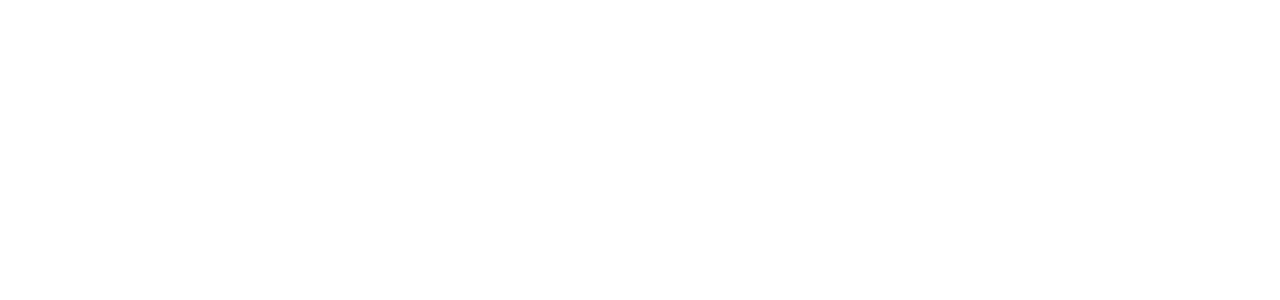
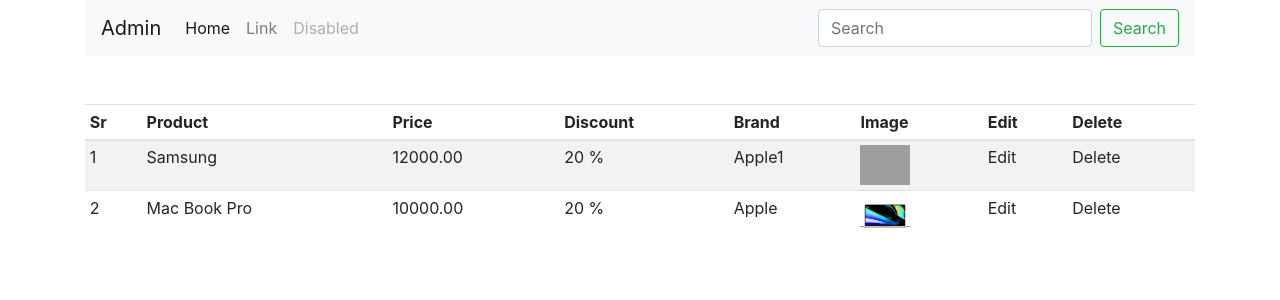
Before and after one commit to safwanvk/shop, a Flask app: page /admin in a window 1280 px wide. Before the commit the part shown is empty. Shown: the top 300 px of the page. Run offline with Flask 2, Linux system fonts and the light colour scheme; a user stored in the database is signed in; data comes from the database, SQL or seed files in the repository; both versions use the stored data as it was after the commit; some libraries are stand-ins or nearby versions; grey boxes are pictures that could not be loaded.

Commit message:
:zap:Set view product in admin page

```diff
--- a/shop/admin/routes.py
+++ b/shop/admin/routes.py
@@ -6,6 +6,7 @@
 from .forms import RegistrationForm, LoginForm
 from .models import User
 from .. import app, db, bcrypt
+from ..products.models import Product
 
 
 @app.route('/')
@@ -18,7 +19,8 @@
     if 'email' not in session:
         flash(f'Please login first', 'danger')
         return redirect(url_for('login'))
-    return render_template('admin/index.html')
+    products = Product.query.all()
+    return render_template('admin/index.html', products=products)
 
 
 @app.route('/register', methods=['GET', 'POST'])
--- a/shop/templates/admin/_messages.html
+++ b/shop/templates/admin/_messages.html
@@ -1,9 +1,9 @@
 {% with messages = get_flashed_messages(with_categories=true) %}
   {% if messages %}
-    <ul class="flashes">
+    <div class="flashes">
       {% for category, message in messages %}
-        <li class="{{ category }}">{{ message }}</li>
+        <div class="{{ category }}">{{ message }}</div>
       {% endfor %}
-    </ul>
+    </div>
   {% endif %}
 {% endwith %}
--- a/shop/templates/admin/index.html
+++ b/shop/templates/admin/index.html
@@ -1,4 +1,58 @@
 {% extends 'base.html' %}
 {% block content %}
 {% include 'admin/_messages.html' %}
+<div class="container">
+    <nav class="navbar navbar-expand-lg navbar-light bg-light">
+  <a class="navbar-brand" href="#">Admin</a>
+  <button class="navbar-toggler" type="button" data-toggle="collapse" data-target="#navbarTogglerDemo02" aria-controls="navbarTogglerDemo02" aria-expanded="false" aria-label="Toggle navigation">
+    <span class="navbar-toggler-icon"></span>
+  </button>
+
+  <div class="collapse navbar-collapse" id="navbarTogglerDemo02">
+    <ul class="navbar-nav mr-auto mt-2 mt-lg-0">
+      <li class="nav-item active">
+        <a class="nav-link" href="#">Home <span class="sr-only">(current)</span></a>
+      </li>
+      <li class="nav-item">
+        <a class="nav-link" href="#">Link</a>
+      </li>
+      <li class="nav-item">
+        <a class="nav-link disabled" href="#">Disabled</a>
+      </li>
+    </ul>
+    <form class="form-inline my-2 my-lg-0">
+      <input class="form-control mr-sm-2" type="search" placeholder="Search">
+      <button class="btn btn-outline-success my-2 my-sm-0" type="submit">Search</button>
+    </form>
+  </div>
+</nav>
+</div>
+<div class="container mt-5">
+    <table class="table table-sm table-condensed table-striped">
+        <thead>
+          <th>Sr</th>
+          <th>Product</th>
+          <th>Price</th>
+          <th>Discount</th>
+          <th>Brand</th>
+          <th>Image</th>
+          <th>Edit</th>
+          <th>Delete</th>
+        </thead>
+        <tbody>
+        {% for product in products%}
+          <tr>
+              <td>{{ loop.index }}</td>
+              <td>{{ product.name }}</td>
+              <td>{{ product.price }}</td>
+              <td>{{ product.discount }} %</td>
+              <td>{{ product.brand.name }}</td>
+              <td><img src="{{ url_for('static', filename='images/' + product.image_1) }}" width="50" height="40"> </td>
+              <td>Edit</td>
+              <td>Delete</td>
+          </tr>
+        {% endfor %}
+        </tbody>
+    </table>
+</div>
 {% endblock %}
```
Also changed, not shown: shop/products/routes.py (+10 -1 lines), shop/shop.db, shop/static/images/496a8f2635b7be0578d3.jpeg (added), shop/static/images/4c6e6a34071445ab0659.jpeg (added), shop/static/images/5701019a8644802fe65a.jpeg (added).
